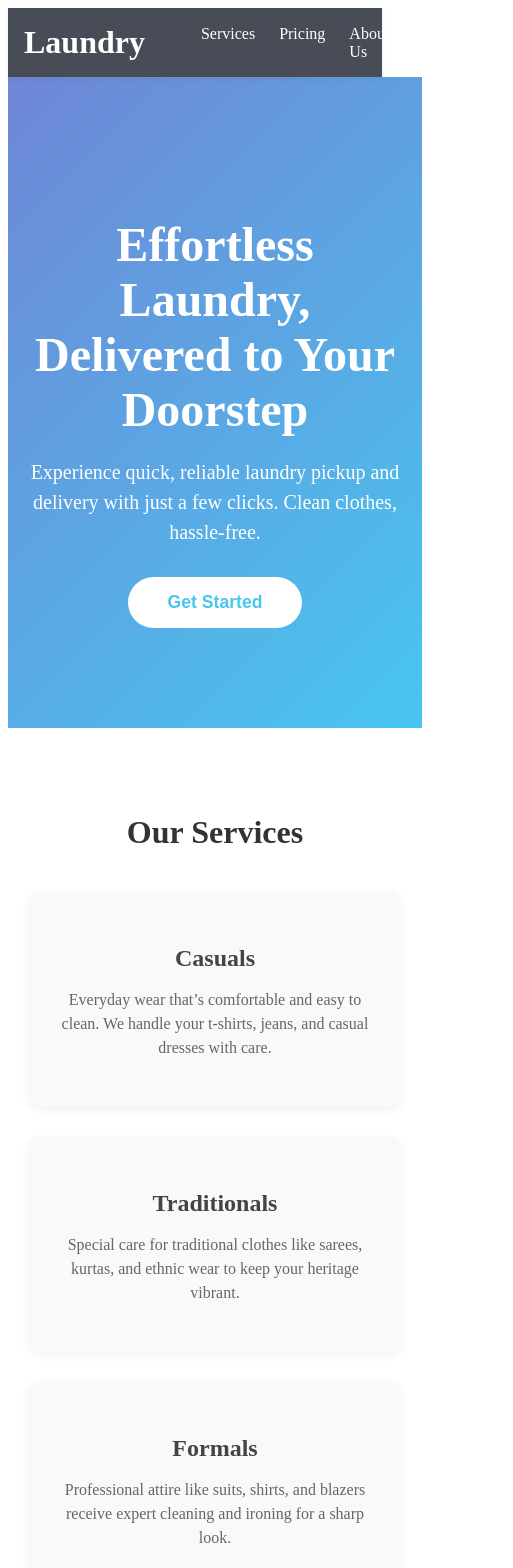
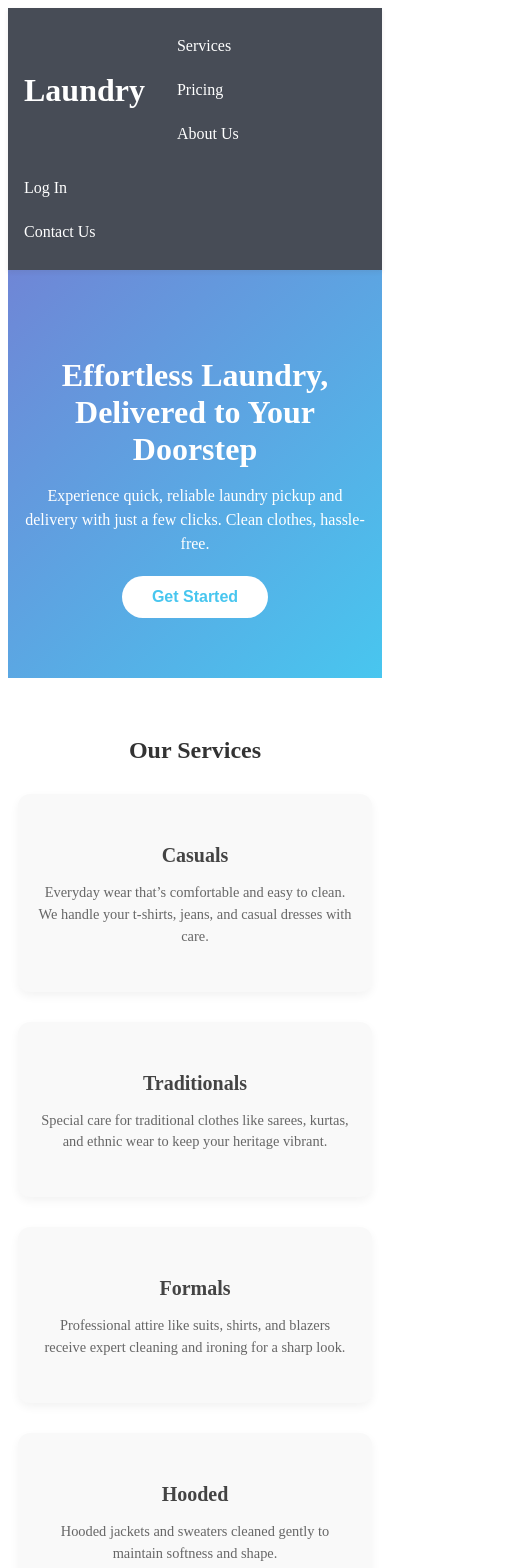
Before and after one commit to Karan28272827/washwagon, a React (Create React App) app in the folder frontend/: page / in a window 390 px wide. Shown: the top 1568 px of the page, 513 px wide, since content can reach past the window. Built offline with nearby package versions, Linux system fonts and the light colour scheme.

Commit message:
Responsive Tedious Mistakes

```diff
--- a/frontend/src/App.tsx
+++ b/frontend/src/App.tsx
@@ -8,7 +8,7 @@ const App: React.FC = () => {
   return (
     <div >
       <Header />
-      <main style={{maxWidth: '1635px'}}>
+      <main style={{width: '100%'}}>
         <Hero />
         <Services />
         {/* Add more sections here */}
--- a/frontend/src/components/Footer/Footer.module.css
+++ b/frontend/src/components/Footer/Footer.module.css
@@ -21,3 +21,44 @@
   text-decoration: none;
   font-weight: 500;
 }
+
+/* Responsive styles */
+
+/* Extra small devices (phones, less than 600px) */
+@media (max-width: 599px) {
+  .container {
+    flex-direction: column;
+    text-align: center;
+    padding: 0 10px;
+  }
+
+  .link {
+    margin: 5px 0;
+    display: block;
+  }
+}
+
+/* Small devices (600px to 767px) */
+@media (min-width: 600px) and (max-width: 767px) {
+  .container {
+    justify-content: center;
+    padding: 0 15px;
+  }
+
+  .link {
+    margin: 0 10px;
+  }
+}
+
+/* Medium devices and up (768px and above) */
+@media (min-width: 768px) {
+  .container {
+    flex-direction: row;
+    justify-content: center;
+  }
+
+  .link {
+    margin: 0 15px;
+    display: inline-block;
+  }
+}
--- a/frontend/src/components/Header/Header.module.css
+++ b/frontend/src/components/Header/Header.module.css
@@ -9,7 +9,6 @@
 }
 
 .container {
-  width: 100%;
   max-width: 1600px;
   padding: 0 1rem;
   display: flex;
@@ -42,3 +41,70 @@
   text-decoration: none;
   font-weight: 500;
 }
+
+/* Responsive styles */
+
+/* Extra small devices (phones, less than 600px) */
+@media (max-width: 599px) {
+  .container {
+    flex-direction: column;
+    align-items: flex-start;
+  }
+
+  .leftSection {
+    margin-bottom: 10px;
+  }
+
+  .nav, .rightNav {
+    flex-direction: column;
+    width: 100%;
+  }
+
+  .nav a, .rightNav a {
+    margin: 5px 0;
+    width: 100%;
+    margin-left: 0;
+    padding: 8px 0;
+  }
+}
+
+/* Small devices (600-767px) */
+@media (min-width: 600px) and (max-width: 767px) {
+  .logo {
+    font-size: 1.8rem;
+  }
+
+  .link {
+    margin-left: 1rem;
+    font-size: 0.95rem;
+  }
+}
+
+/* Medium devices (768-991px) */
+@media (min-width: 768px) and (max-width: 991px) {
+  .logo {
+    font-size: 1.9rem;
+  }
+
+  .link {
+    margin-left: 1.2rem;
+  }
+}
+
+/* Large devices (992px and up) */
+@media (min-width: 992px) {
+  .container {
+    flex-direction: row;
+    align-items: center;
+  }
+
+  .nav, .rightNav {
+    flex-direction: row;
+  }
+
+  .nav a, .rightNav a {
+    width: auto;
+    margin: 0 0 0 1.5rem;
+    padding: 0;
+  }
+}
--- a/frontend/src/components/Hero.module.css
+++ b/frontend/src/components/Hero.module.css
@@ -1,6 +1,5 @@
 .hero {
   background: linear-gradient(135deg, #6f86d6, #48c6ef);
-  width: 100%;
   color: #fff;
   padding: 100px 20px;
   text-align: center;
@@ -35,3 +34,71 @@
   cursor: pointer;
   font-weight: 600;
 }
+
+/* Responsive Media Queries */
+
+/* Extra small devices (phones, less than 600px) */
+@media (max-width: 599px) {
+  .hero {
+    padding: 60px 15px;
+    flex-direction: column;
+  }
+  .title {
+    font-size: 2rem;
+    margin-bottom: 15px;
+  }
+  .subtitle {
+    font-size: 1rem;
+    margin-bottom: 20px;
+  }
+  .btn {
+    padding: 12px 30px;
+    font-size: 1rem;
+  }
+  .content {
+    max-width: 100%;
+  }
+}
+
+/* Small devices (600px to 767px) */
+@media (min-width: 600px) and (max-width: 767px) {
+  .hero {
+    padding: 80px 20px;
+  }
+  .title {
+    font-size: 2.5rem;
+  }
+  .subtitle {
+    font-size: 1.1rem;
+  }
+  .btn {
+    padding: 14px 35px;
+    font-size: 1.05rem;
+  }
+}
+
+/* Medium devices (768px to 991px) */
+@media (min-width: 768px) and (max-width: 991px) {
+  .hero {
+    padding: 90px 20px;
+  }
+  .title {
+    font-size: 2.75rem;
+  }
+  .subtitle {
+    font-size: 1.15rem;
+  }
+}
+
+/* Large devices (992px and up) */
+@media (min-width: 992px) {
+  .hero {
+    padding: 100px 20px;
+  }
+  .title {
+    font-size: 3rem;
+  }
+  .subtitle {
+    font-size: 1.25rem;
+  }
+}
--- a/frontend/src/components/Services.module.css
+++ b/frontend/src/components/Services.module.css
@@ -1,7 +1,8 @@
 .servicesSection {
   padding: 60px 20px;
-  width: 100%;
+
   margin: 0 auto;
+  max-width: 1200px;
 }
 
 .sectionTitle {
@@ -14,8 +15,8 @@
 
 .servicesGrid {
   display: grid;
+  gap: 30px;
   grid-template-columns: repeat(auto-fit, minmax(250px, 1fr));
-  gap: 30px;
 }
 
 .serviceCard {
@@ -37,3 +38,83 @@
   color: #666;
   line-height: 1.5;
 }
+
+/* Responsive Breakpoints */
+
+/* Extra small devices (phones, less than 600px) */
+@media (max-width: 599px) {
+  .servicesSection {
+    padding: 40px 10px;
+  }
+
+  .sectionTitle {
+    font-size: 1.5rem;
+    margin-bottom: 30px;
+  }
+
+  .serviceTitle {
+    font-size: 1.25rem;
+  }
+
+  .serviceDesc {
+    font-size: 0.9rem;
+  }
+}
+
+/* Small devices (portrait tablets and large phones, 600px and up) */
+@media (min-width: 600px) and (max-width: 767px) {
+  .servicesSection {
+    padding: 50px 15px;
+  }
+
+  .sectionTitle {
+    font-size: 1.75rem;
+    margin-bottom: 35px;
+  }
+
+  .serviceTitle {
+    font-size: 1.4rem;
+  }
+
+  .serviceDesc {
+    font-size: 1rem;
+  }
+}
+
+/* Medium devices (landscape tablets, 768px and up) */
+@media (min-width: 768px) and (max-width: 991px) {
+  .servicesSection {
+    padding: 55px 20px;
+  }
+
+  .sectionTitle {
+    font-size: 1.85rem;
+  }
+
+  .serviceTitle {
+    font-size: 1.45rem;
+  }
+
+  .serviceDesc {
+    font-size: 1rem;
+  }
+}
+
+/* Large devices (laptops/desktops, 992px and up) */
+@media (min-width: 992px) {
+  .servicesSection {
+    padding: 60px 20px;
+  }
+
+  .sectionTitle {
+    font-size: 2rem;
+  }
+
+  .serviceTitle {
+    font-size: 1.5rem;
+  }
+
+  .serviceDesc {
+    font-size: 1rem;
+  }
+}
```
